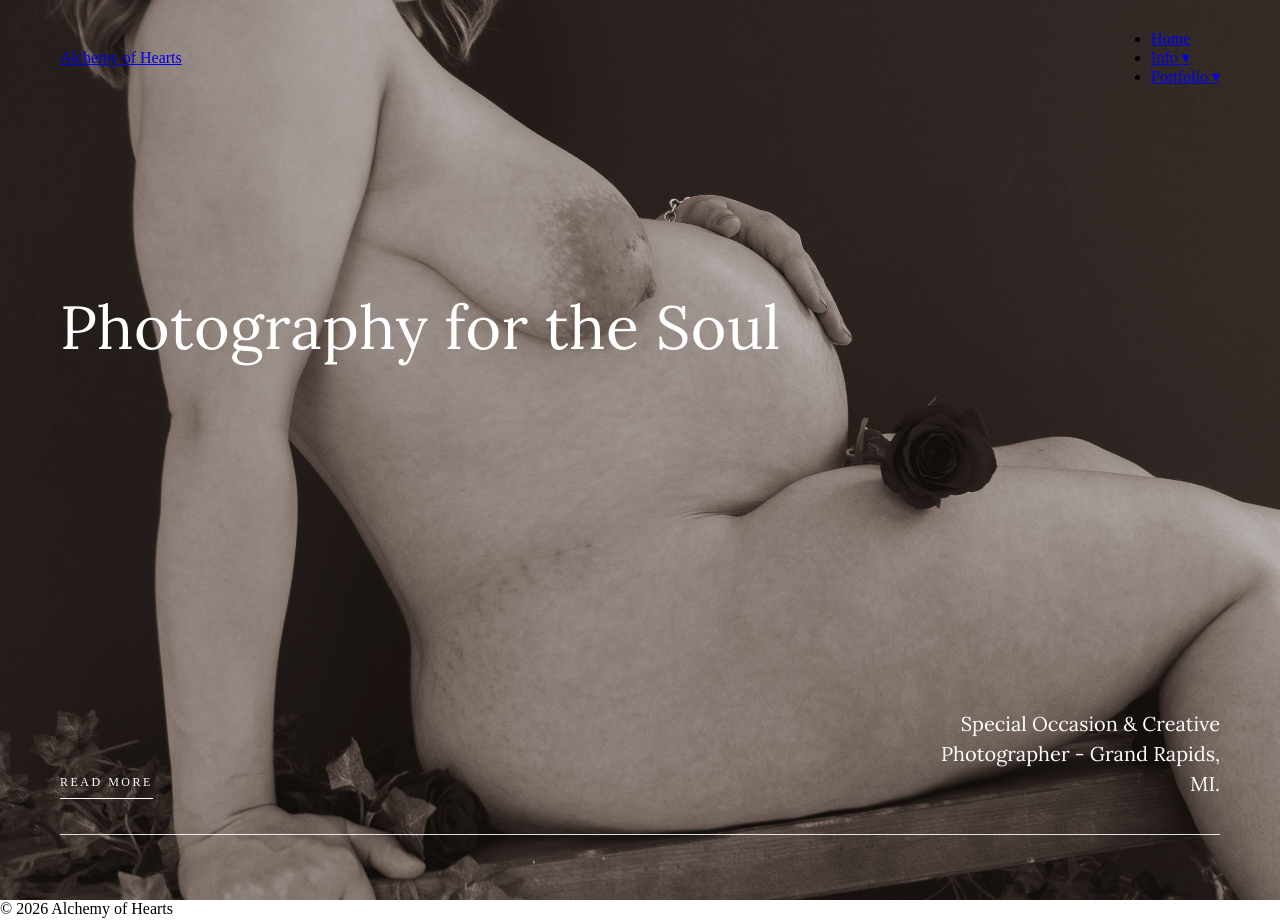
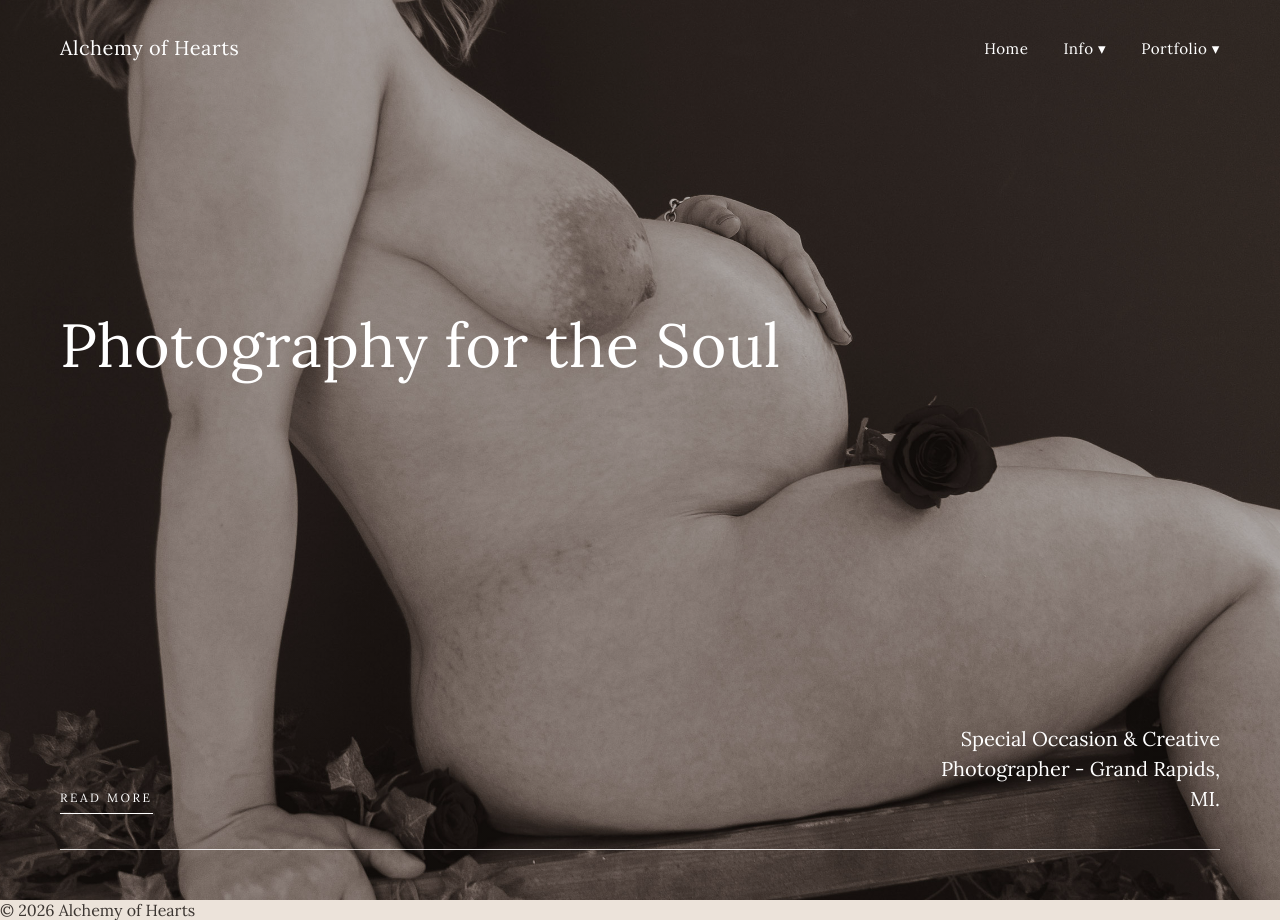
Before and after one commit to Danimarianzi/skills-github-pages, a Jekyll site: the page built from index.html, in a window 1280 px wide. Built offline with Jekyll 4.4.1, drawn with Linux system fonts in a browser that asks for light colours.

Commit message:
Refactor CSS for layout and theme adjustments

```diff
--- a/assets/css/style.css
+++ b/assets/css/style.css
@@ -1,72 +1,107 @@
 ---
 ---
 
-/* --- HOME HERO SECTION --- */
-.hero-home {
-  height: 100vh;
-  width: 100%;
-  background-image: linear-gradient(rgba(0, 0, 0, 0.2), rgba(0, 0, 0, 0.2)), url('{{ '/assets/images/heroes/uno.jpg' | relative_url }}');
-  background-size: cover;
-  background-position: center;
-  color: #ffffff;
-  padding: 0 60px 40px 60px;
-  display: flex;
-  flex-direction: column;
-  justify-content: flex-end;
-  transition: background-image 0.6s ease-in-out;
-}
-
-.hero-title-box {
-  margin-bottom: auto;
-  margin-top: 32vh;
-}
-
+/* --- 1. GLOBAL RESET (Removes white borders & sets default font) --- */
 * {
   margin: 0;
   padding: 0;
   box-sizing: border-box;
 }
 
+body {
+  font-family: 'Lora', serif;
+  background-color: #ece3da;
+  color: #3b3531;
+}
+
+/* --- 2. TOP NAVIGATION BAR (Matches navbar.html classes) --- */
 .site-header {
   position: absolute;
   top: 0;
   left: 0;
   width: 100%;
   z-index: 10;
-}
-
-.site-header {
   display: flex;
   justify-content: space-between;
   align-items: center;
-  padding: 30px 60px;
+  padding: 35px 60px;
 }
 
+/* Left Brand ("Alchemy of Hearts") */
+.site-brand {
+  color: #ffffff;
+  text-decoration: none;
+  font-size: 1.25rem;
+  letter-spacing: 0.5px;
+}
+
+/* Right Navigation List (Removes bullets & lines links up horizontally) */
+.nav-links {
+  list-style: none;
+  display: flex;
+  gap: 35px;
+  align-items: center;
+}
+
+.nav-links li {
+  position: relative;
+}
+
+.nav-links a {
+  color: #ffffff;
+  text-decoration: none;
+  font-size: 0.95rem;
+  letter-spacing: 0.5px;
+}
+
+.nav-links a:hover {
+  opacity: 0.8;
+}
+
+/* --- 3. DROPDOWN MENUS (Info & Portfolio) --- */
 .dropdown-menu {
   display: none;
   position: absolute;
+  top: 100%;
+  left: 0;
+  background-color: rgba(35, 30, 27, 0.92);
+  list-style: none;
+  padding: 12px 0;
+  min-width: 170px;
+  border-radius: 2px;
+}
+
+.dropdown-menu li {
+  padding: 6px 20px;
+}
+
+.dropdown-menu a {
+  font-size: 0.85rem;
+  display: block;
+  white-space: nowrap;
 }
 
 .dropdown:hover .dropdown-menu {
   display: block;
 }
 
-.light-theme {
-  text-align: center;
-  background-color: #ece3da;
-  padding: 100px 20px;
+/* --- 4. HOME HERO SECTION --- */
+.hero-home {
+  height: 100vh;
+  width: 100%;
+  background-image: linear-gradient(rgba(0, 0, 0, 0.25), rgba(0, 0, 0, 0.25)), url('{{ "/assets/images/heroes/uno.jpg" | relative_url }}');
+  background-size: cover;
+  background-position: center;
+  color: #ffffff;
+  padding: 0 60px 50px 60px;
+  display: flex;
+  flex-direction: column;
+  justify-content: flex-end;
 }
 
-.dark-theme {
-  text-align: center;
-  background-color: #3b3531;
-  padding: 100px 20px;
-}
-
-.photo-grid {
-  display: grid;
-  grid-template-columns: repeat(auto-fit, minmax(300px, 1fr));
-  gap: 20px;
+.hero-title-box {
+  margin-bottom: auto;
+  margin-top: 34vh;
 }
 
 .hero-title-box h1 {
@@ -76,6 +111,7 @@
   letter-spacing: 0.5px;
 }
 
+/* --- 5. HERO LOWER ROW & DIVIDER --- */
 .hero-middle-row {
   display: flex;
   justify-content: space-between;
@@ -103,25 +139,25 @@
 .hero-divider {
   border: none;
   border-top: 1px solid rgba(255, 255, 255, 0.85);
-  margin-bottom: 25px;
 }
 
-.slider-controls {
-  display: flex;
-  justify-content: space-between;
-  align-items: center;
+/* --- 6. REUSABLE PAGE SECTIONS & GALLERIES --- */
+.light-theme {
+  text-align: center;
+  background-color: #ece3da;
+  color: #3b3531;
+  padding: 100px 20px;
 }
 
-.slider-arrow {
-  background: transparent;
-  border: none;
-  color: #ffffff;
-  font-size: 1.4rem;
-  cursor: pointer;
+.dark-theme {
+  text-align: center;
+  background-color: #3b3531;
+  color: #ece3da;
+  padding: 100px 20px;
 }
 
-.slider-counter {
-  font-family: 'Lora', serif;
-  font-size: 0.8rem;
-  letter-spacing: 2px;
+.photo-grid {
+  display: grid;
+  grid-template-columns: repeat(auto-fit, minmax(300px, 1fr));
+  gap: 20px;
 }
```
